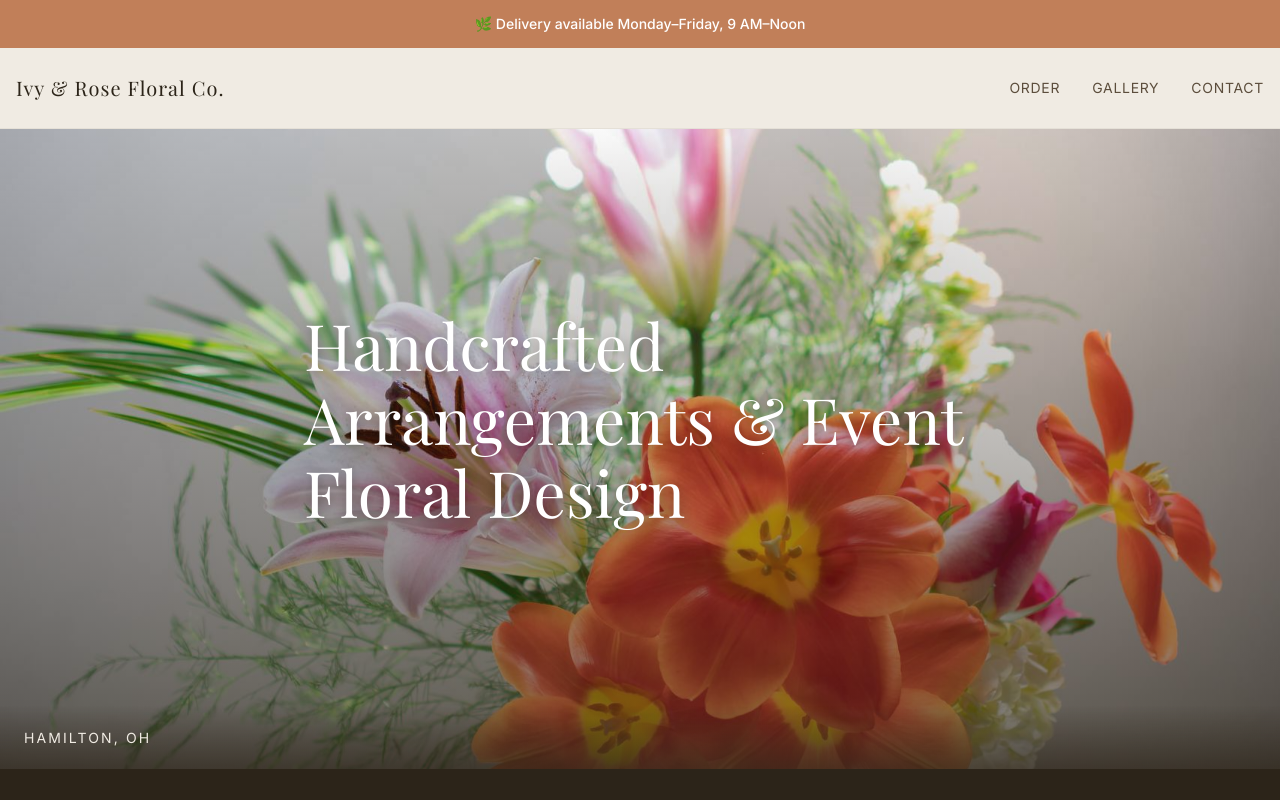
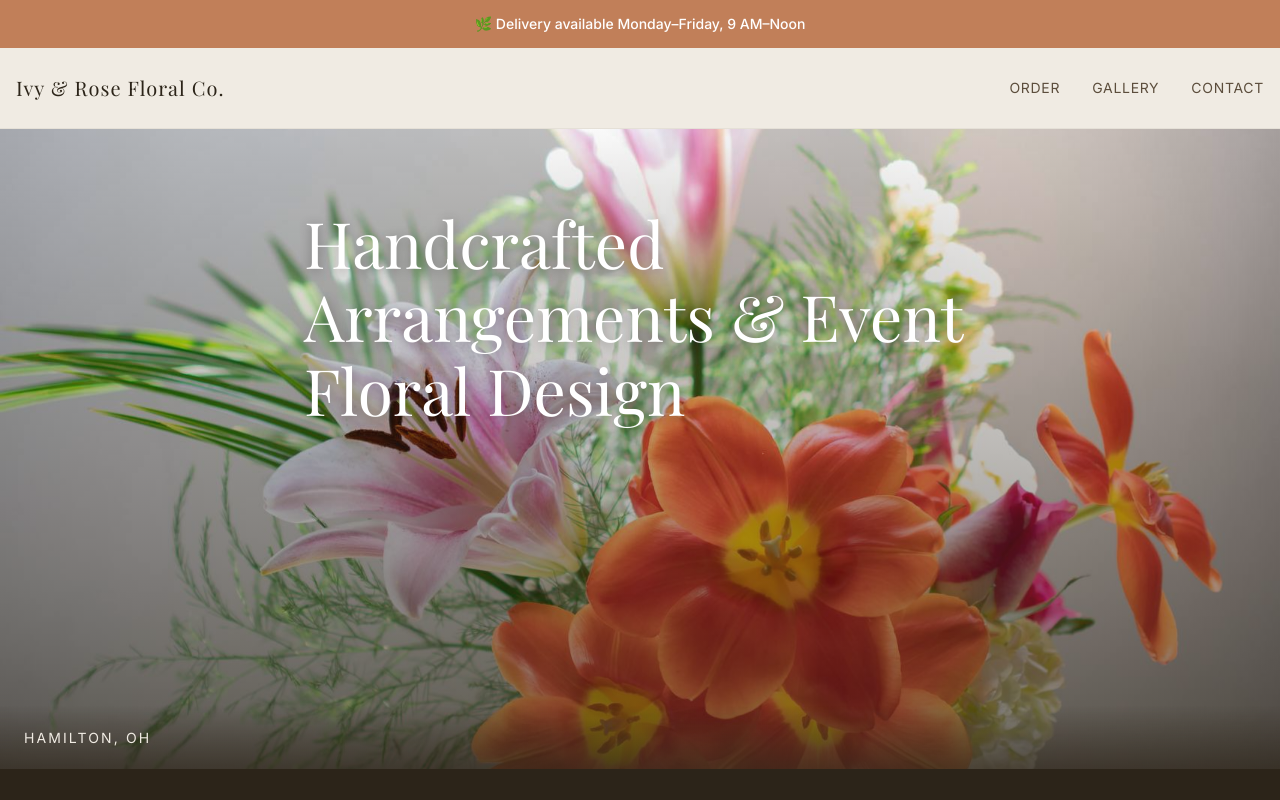
Before and after one commit to krioku-can/ivy-rose-floral, a plain HTML site: page index.html in a window 1280 px wide. Shown: the top 800 px of the page. Drawn offline with nearby package versions, Linux system fonts and the light colour scheme; a web font is replaced by a local one.

Commit message:
move hero text higher (top: 12%)

```diff
--- a/css/style.css
+++ b/css/style.css
@@ -654,7 +654,7 @@ input, textarea, select {
   justify-content: flex-start;
   text-align: left;
   position: absolute;
-  top: 28%;
+  top: 12%;
   left: 0;
   right: 0;
   padding: 0 24px;
```
